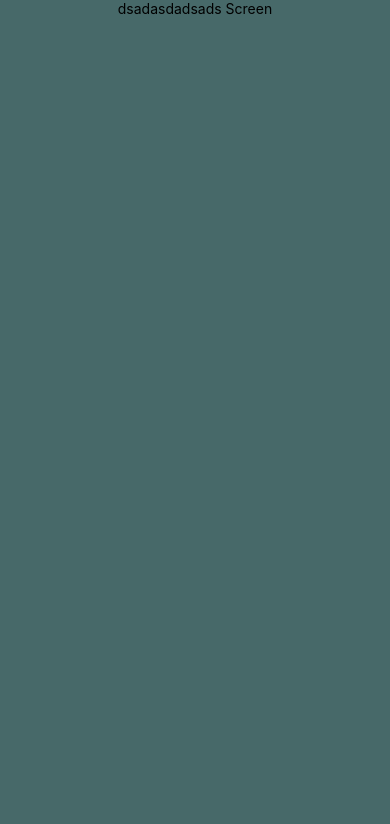
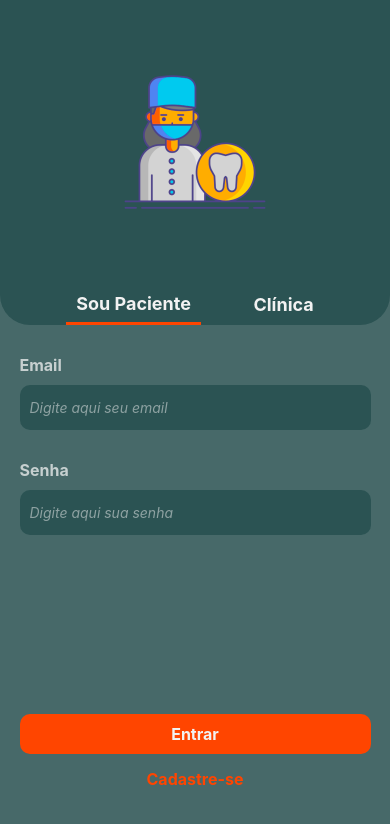
Before and after one commit to tgprudencio/godonto-mobile, a React Native app: screen /Login in a window 390 px wide. Shown: the top 824 px of the page. Built offline with nearby package versions, Linux system fonts and the light colour scheme.

Commit message:
feat: login screen layout finished

```diff
--- a/package.json
+++ b/package.json
@@ -14,6 +14,7 @@
     "@react-navigation/native-stack": "^6.9.14",
     "react": "18.2.0",
     "react-native": "0.72.5",
+    "react-native-loading-spinner-overlay": "^3.0.1",
     "react-native-safe-area-context": "^4.7.2",
     "react-native-screens": "^3.25.0"
   },
--- a/src/App.js
+++ b/src/App.js
@@ -1,26 +1,10 @@
 import React from 'react';
 import { SafeAreaView, StatusBar, Text, View } from 'react-native';
-import { NavigationContainer, DefaultTheme } from '@react-navigation/native';
+import { NavigationContainer, } from '@react-navigation/native';
 import { createNativeStackNavigator } from '@react-navigation/native-stack';
 
 import { Login } from './screens/login/Login';
 
-const appTheme = {
-  ...DefaultTheme,
-  colors: {
-    ...DefaultTheme.colors,
-    mainColor: '#FF8453',
-    background: '#F3F2ED',
-    backgroundSecondary: '#F8E0E4',
-    card: '#F3F2ED',
-    text: '#38424B',
-    textDisabled: '#959A9C',
-    border: '#38424B',
-    placeholder: '#38424B',
-    success: '#1CC88A',
-    successIcon: '#13855C',
-  },
-};
 
 const Stack = createNativeStackNavigator();
 
--- a/src/screens/login/Login.js
+++ b/src/screens/login/Login.js
@@ -1,12 +1,103 @@
 import  React, { useEffect, useState } from 'react';
-import { SafeAreaView, Text, View } from 'react-native';
+import { Image, SafeAreaView, Text, TextInput, TouchableOpacity, View } from 'react-native';
+import Spinner from 'react-native-loading-spinner-overlay';
+
 
 export function Login({ route, navigation }) {
+
+    const [selectedForm, setSelectedForm] = useState('user');
+    const [usernameText, setUsernameText] = React.useState('');
+    const [passwordText, setPasswordText] = React.useState('');
+    const [isSignInButtonPressed, setIsSignInButtonPressed] = useState(false);
+    const [isSignUpButtonPressed, setIsSignUpButtonPressed] = useState(false);
+    const [spinnerState, setSpinnerState] = useState(false);
+
+
+    useEffect(() => {
+        console.log(selectedForm);
+    }, [selectedForm]);
+
+    useEffect(() => {
+        if (isSignInButtonPressed) {
+            setSpinnerState(true);
+            setTimeout(() => {
+                console.log(selectedForm, usernameText, passwordText);
+                setIsSignInButtonPressed(false);
+                setSpinnerState(false);
+            }, 1000);
+        }
+
+    }, [isSignInButtonPressed]);
+
+
     return (
         <SafeAreaView style={{ flex: 1 }}>
-            <View style={{ alignItems: 'center', justifyContent: 'center' }}>
-                <Text>dsadasdadsads Screen</Text>
+            <View style={{ flex: 5, backgroundColor: '#2B5353', borderBottomLeftRadius: 30, borderBottomRightRadius: 30 }}>
+                <View style = {{ width: '90%', flex: 1, alignSelf: 'center', alignItems: 'center', justifyContent: 'center', }}>
+                    <Image style = {{ flex: 1,  width: 150, }} resizeMode = 'contain' source = { require('../../assets/logo.png') } />
+                    <View style = {{ flexDirection: 'row',  width: 300, justifyContent: 'space-around' }}>
+                        <TouchableOpacity
+                            style = {{ alignSelf: 'flex-end',  height: 40, justifyContent: 'center', borderBottomWidth: selectedForm == 'user' ? 3 : 0, borderColor: '#FF4500' }}
+                            onPress = { () => setSelectedForm('user') }
+                        >
+                            <Text style = {{ fontWeight: 'bold', fontSize: 18, color: '#F2F2F2', paddingHorizontal: 10, }}>Sou Paciente</Text>
+                        </TouchableOpacity>
+                        <TouchableOpacity
+                            style = {{ alignSelf: 'flex-end', justifyContent: 'center', height: 40, borderBottomWidth: selectedForm == 'provider' ? 3 : 0, borderColor: '#FF4500' }}
+                            onPress = { () => setSelectedForm('provider') }
+                        >
+                            <Text style = {{ fontWeight: 'bold', fontSize: 18, color: '#F2F2F2', paddingHorizontal: 10 }}>Clínica</Text>
+                        </TouchableOpacity>
+                    </View>
+                </View>
+
+            </View >
+            <View style = {{ flex: 6 }}>
+                <View style = {{ width: '90%', flex: 1, alignSelf: 'center', }}>
+                    <Text style = {{ marginTop: 30, color: '#C7D0D0', fontSize: 16, fontWeight: 'bold' }}>Email</Text>
+                    <TextInput
+                        style = {{ marginTop: 10, padding: 10, height: 45, color: '#F2F2F2', backgroundColor: '#2B5353', borderRadius: 10, fontStyle:'italic' }}
+                        keyboardType = 'email-address'
+                        placeholder = 'Digite aqui seu email'
+                        placeholderTextColor = '#8EA2A2'
+                        onChangeText = { setUsernameText }
+                        value = { usernameText }
+                        editable = { !spinnerState }
+                    />
+                    <Text style = {{ marginTop: 30, color: '#C7D0D0', fontSize: 16, fontWeight: 'bold' }}>Senha</Text>
+                    <TextInput
+                        style = {{ marginTop: 10, padding: 10, height: 45, color: '#F2F2F2', backgroundColor: '#2B5353', borderRadius: 10, fontStyle:'italic' }}
+                        placeholder = 'Digite aqui sua senha'
+                        placeholderTextColor = '#8EA2A2'
+                        secureTextEntry = {true}
+                        onChangeText = { setPasswordText }
+                        value = { passwordText }
+                        editable = { !spinnerState }
+                    />
+                </View>
             </View>
+            <View style = {{ flex: 2, }}>
+                <View style = {{  width: '90%', flex: 1, alignSelf: 'center', alignItems: 'center',  }}>
+                    <TouchableOpacity
+                        style = {{ backgroundColor: '#FF4500', borderRadius: 10, width: '100%', height: 40, alignItems: 'center', justifyContent: 'center' }}
+                        onPress={ () => setIsSignInButtonPressed(true) }
+                    >
+                        <Text style = {{ color: '#F2F2F2', fontSize: 16, fontWeight: 'bold' }}>Entrar</Text>
+                    </TouchableOpacity>
+                    { selectedForm == 'user' ?
+                        <TouchableOpacity
+                            style = {{ marginTop: 5, borderRadius: 10, width: 125, height: 40, alignItems: 'center', justifyContent: 'center' }}
+                            onPress={ () => console.log('criar nova conta...') }
+                        >
+                            <Text style = {{ color: '#FF4500', fontSize: 16, fontWeight: 'bold' }}>Cadastre-se</Text>
+                        </TouchableOpacity>
+                    : null }
+
+                </View>
+            </View>
+            { spinnerState == true ?
+                <Spinner visible={spinnerState} />
+            : null }
         </SafeAreaView>
     );
 }
```
Also changed, not shown: src/assets/logo.png (added), 1 other file (tests, documents, lock files or other folders).
